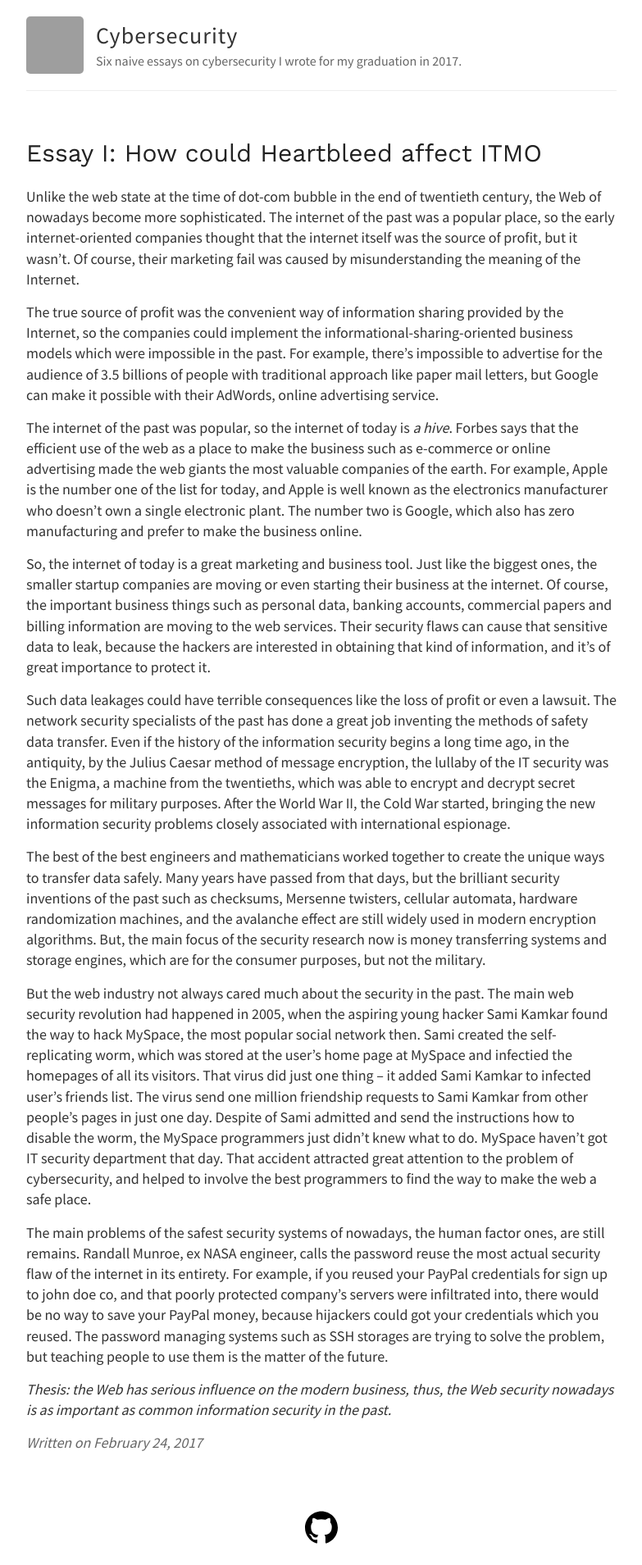
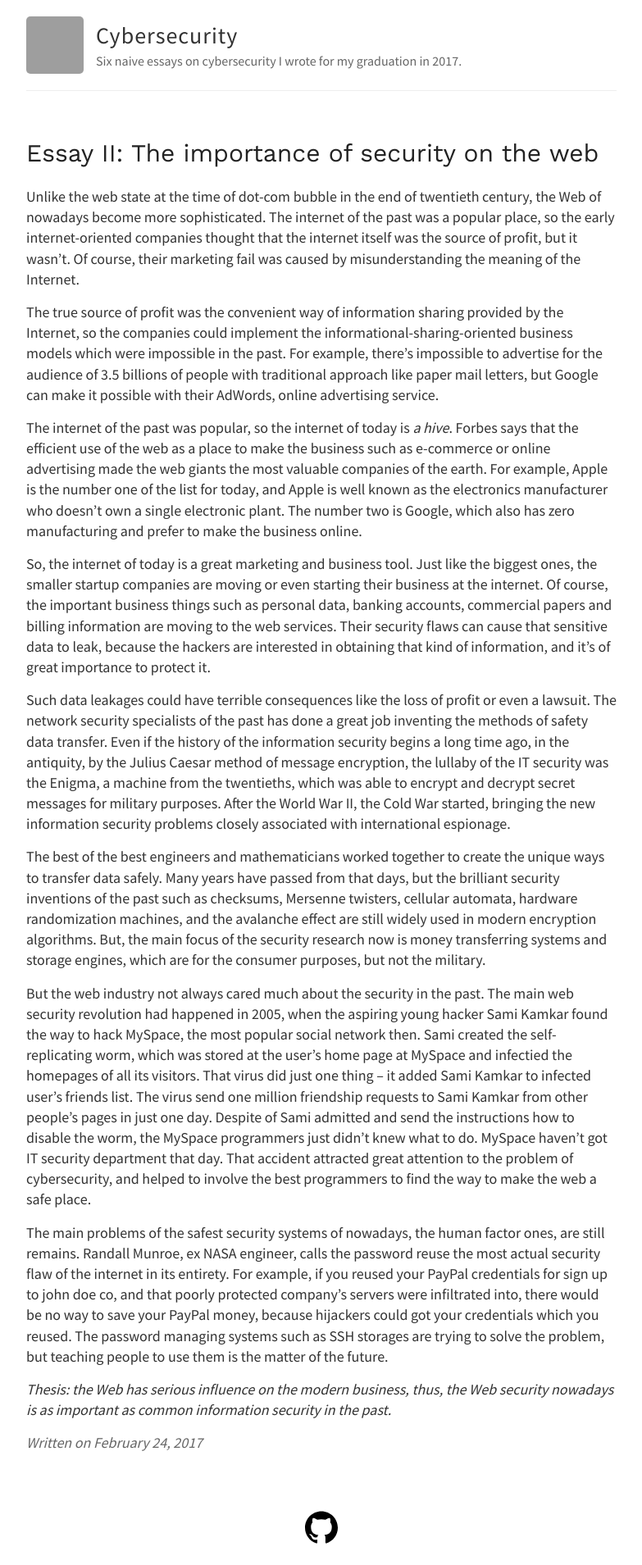
Before and after one commit to miloxeon/cybersecurity, a Jekyll site: the page built from _posts/2017-2-24-Essay-2.md, in a window 1280 px wide. Shown: the whole page at 82% size, without its empty margins (248-1031 px from the left). Built offline with Jekyll 4.4.1, drawn with Linux system fonts in a browser that asks for light colours; grey boxes are pictures that could not be loaded.

Commit message:
heading fixed

```diff
--- a/_posts/2017-2-24-Essay-2.md
+++ b/_posts/2017-2-24-Essay-2.md
@@ -1,6 +1,6 @@
 ---
 layout: post
-title: "Essay I: How could Heartbleed affect ITMO"
+title: "Essay II: The importance of security on the web"
 date: 2017-2-24
 ---
 
```
